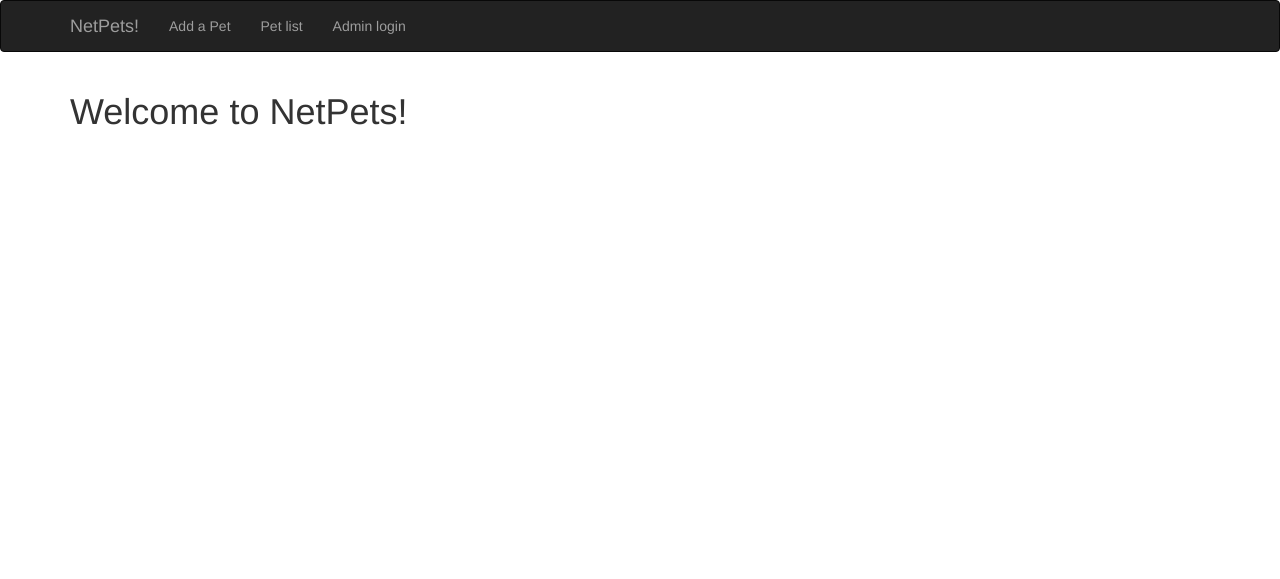
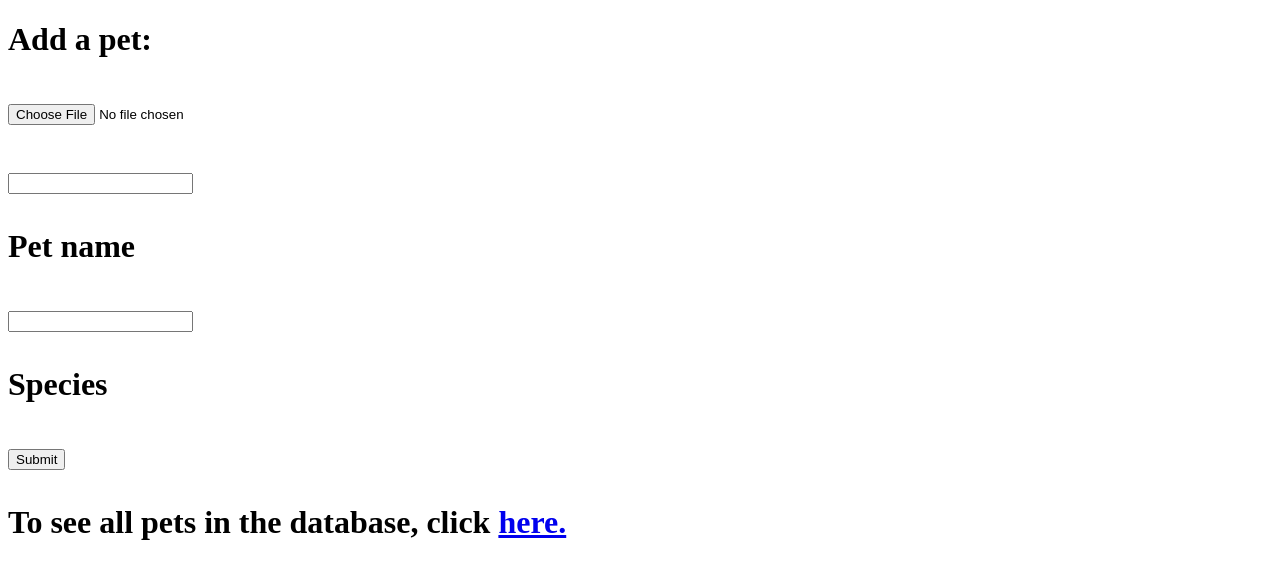
Before and after one commit to arielhirschhorn/netpets, a Flask app: page / in a window 1280 px wide. Shown: the top 579 px of the page. Run offline with Flask 2, Linux system fonts and the light colour scheme; some libraries are stand-ins or nearby versions.

Commit message:
I hope this works lol

```diff
--- a/app.py
+++ b/app.py
@@ -49,14 +49,10 @@
 
 @app.route('/')
 def index():
-    return render_template('index.html')
-
-@app.route('/addPet')
-def petList():
     return render_template('addPet.html')
 
 
-@app.route('/addPet', methods=['POST', 'GET'])
+@app.route('/', methods=['POST', 'GET'])
 def upload_file():
     pet = None
     uploaded_file = request.files['file']
@@ -109,4 +105,4 @@
 @app.route('/petlist')
 def petlist():
     pets = Pets.query.order_by(Pets.id)
-    return render_template('petList.html', pets=pets)
+    return render_template('index.html', pets=pets)
--- a/templates/addPet.html
+++ b/templates/addPet.html
@@ -1,10 +1,3 @@
-{% extends "base.html" %}
-{% import "bootstrap/wtf.html" as wtf %}
-
-{% block title %}Flasky{% endblock %}
-
-{% block page_content %}
-
 <!doctype html>
 <html>
 <head>
@@ -24,5 +17,3 @@
 
 </body>
 </html>
-
-{% endblock  %}
--- a/templates/base.html
+++ b/templates/base.html
@@ -18,17 +18,11 @@
                 <span class="icon-bar"></span>
                 <span class="icon-bar"></span>
             </button>
-            <a class="navbar-brand" href="/">NetPets!</a>
+            <a class="navbar-brand" href="/">Flasky</a>
         </div>
         <div class="navbar-collapse collapse">
             <ul class="nav navbar-nav">
-                <li><a href="/addPet">Add a Pet</a></li>
-            </ul>
-            <ul class="nav navbar-nav">
-                <li><a href="/petlist">Pet list</a></li>
-            </ul>
-            <ul class="nav navbar-nav">
-                <li><a href="/signup">Admin login</a></li>
+                <li><a href="/">Home</a></li>
             </ul>
         </div>
     </div>
--- a/templates/index.html
+++ b/templates/index.html
@@ -1,10 +1,3 @@
-{% extends "base.html" %}
-{% import "bootstrap/wtf.html" as wtf %}
-
-{% block title %}NetPets{% endblock %}
-
-{% block page_content %}
-
 <!doctype html>
 <html>
 <head>
@@ -12,8 +5,15 @@
 </head>
 
 <body>
-	<h1> Welcome to NetPets! </h1>
+    <ul id="ing">
+		{% for pet in pets %}
+		<li>
+			<img src="{{ url_for('static', filename = 'uploads/'+pet.filename) }}"width="50%" height="50%">
+			<br>
+			{{pet.name}}
+			<br>
+			{{pet.species}}</li>
+		{% endfor %}
+	</ul>
 </body>
 </html>
-
-{% endblock  %}
```
Also changed, not shown: forms.py (+3 -4 lines), requirements.txt (+226 -0 lines), templates/petList.html (deleted, +0 -29 lines), pets.db, static/uploads/IMG_0239.jpeg (deleted), static/uploads/banjo.jpg (deleted).
